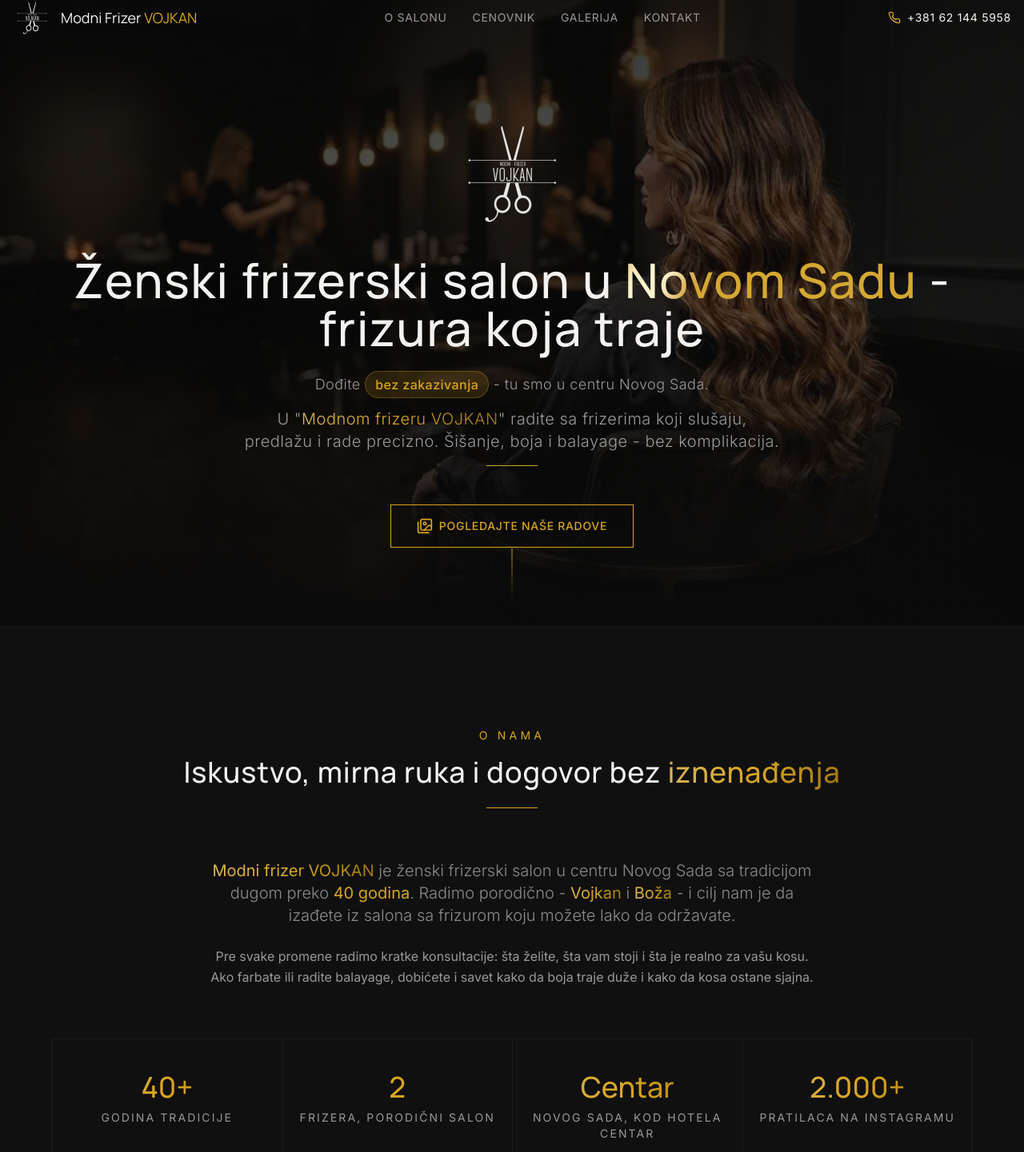
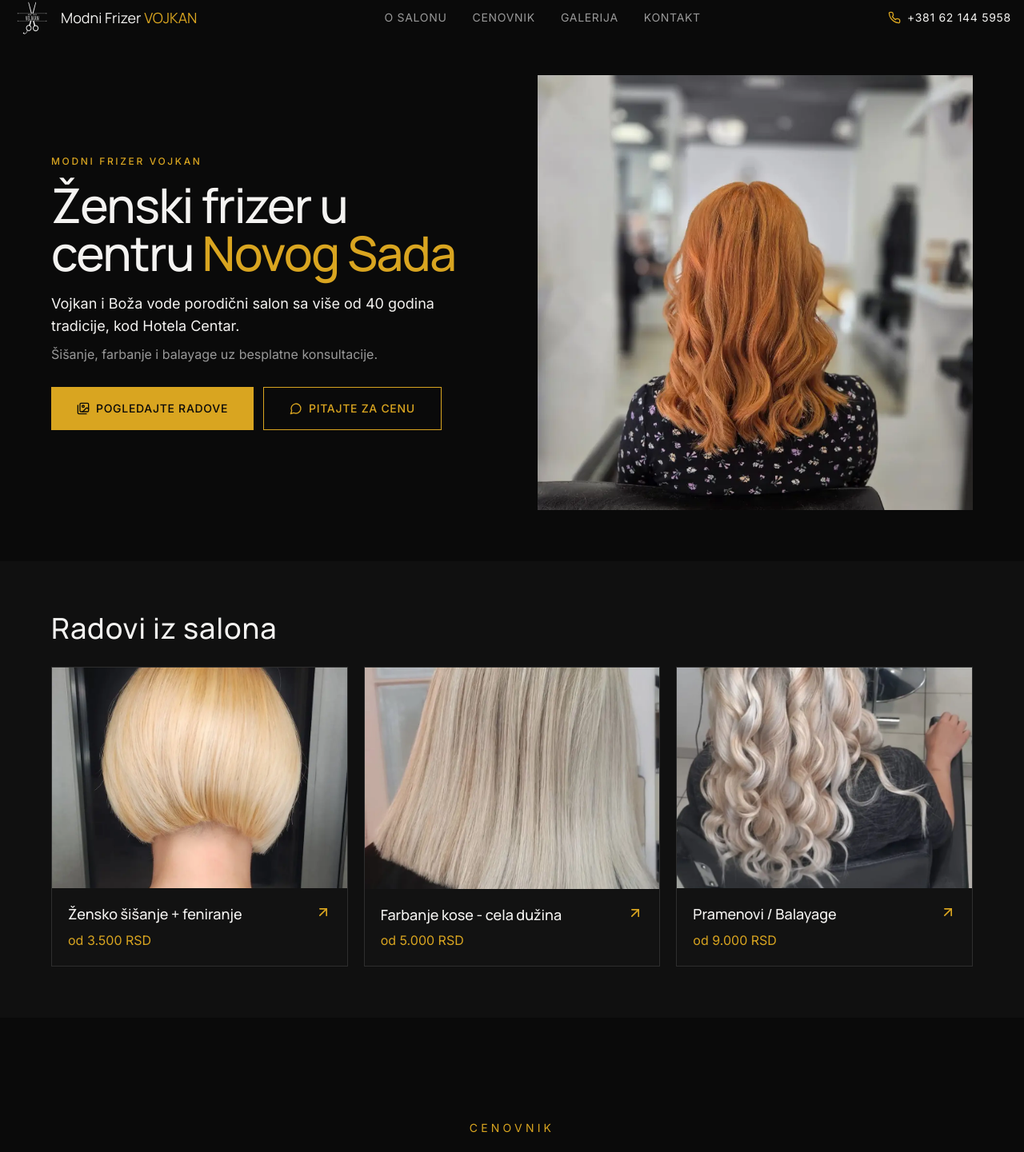
Before and after one commit to bcrnic/modni-frizer-vojkan, a React (Vite) app: page / in a window 1280 px wide. Shown: the part 18-1459 px from the top of the page at 80% size. Built offline with nearby package versions, Linux system fonts and the light colour scheme.

Commit message:
Refresh salon homepage and feature service prices

```diff
--- a/index.html
+++ b/index.html
@@ -20,7 +20,7 @@
 
   <!-- The hero photo is the largest thing on screen; start downloading it right away
        instead of waiting for the JavaScript to render the page. -->
-  <link rel="preload" as="image" href="/assets/hero-bg.webp" type="image/webp" fetchpriority="high" />
+  <link rel="preload" as="image" href="/assets/1.webp" type="image/webp" fetchpriority="high" />
 
   <meta property="og:title" content="Ženski frizer u centru Novog Sada | Modni frizer Vojkan" />
   <meta property="og:description"
@@ -216,6 +216,14 @@
           "mainEntity": [
             {
               "@type": "Question",
+              "name": "Kada ću znati tačnu cenu?",
+              "acceptedAnswer": {
+                "@type": "Answer",
+                "text": "Tačnu cenu dogovaramo na besplatnim konsultacijama, nakon pregleda kose i pre početka usluge."
+              }
+            },
+            {
+              "@type": "Question",
               "name": "Koliko traje šišanje i feniranje?",
               "acceptedAnswer": {
                 "@type": "Answer",
--- a/scripts/prerender.mjs
+++ b/scripts/prerender.mjs
@@ -35,8 +35,8 @@ for (const page of pages) {
   html = replaceOnce(html, /<meta property="og:url" content="[^"]*" \/>/, `<meta property="og:url" content="${page.url}" />`, "og:url");
   html = replaceOnce(html, /<link rel="canonical" href="[^"]*" \/>/, `<link rel="canonical" href="${page.url}" />`, "canonical");
   // Only the home page shows the hero photo.
-  html = html.replace(/\s*<!--[^>]*?-->\s*<link rel="preload" as="image" href="[^"]*hero-bg\.webp"[^>]*>/, "");
-  html = html.replace(/\s*<link rel="preload" as="image" href="[^"]*hero-bg\.webp"[^>]*>/, "");
+  html = html.replace(/\s*<!--[^>]*?-->\s*<link rel="preload" as="image" href="[^"]*\/assets\/1\.webp"[^>]*>/, "");
+  html = html.replace(/\s*<link rel="preload" as="image" href="[^"]*\/assets\/1\.webp"[^>]*>/, "");
   // The home page schema (salon, FAQ) describes "/" only.
   html = replaceOnce(
     html,
--- a/src/components/About.tsx
+++ b/src/components/About.tsx
@@ -24,7 +24,6 @@ const highlights = [
   { value: "40+", label: "godina tradicije" },
   { value: "2", label: "frizera, porodični salon" },
   { value: "Centar", label: "Novog Sada, kod Hotela Centar" },
-  { value: "2.000+", label: "pratilaca na Instagramu" },
 ];
 
 const About = () => {
@@ -35,7 +34,7 @@ const About = () => {
         <ScrollReveal className="text-center mb-16">
           <p className="text-primary uppercase tracking-[0.3em] text-sm mb-4">O nama</p>
           <h2 className="heading-section mb-6">
-            Iskustvo, mirna ruka i dogovor bez <span className="text-gold-gradient">iznenađenja</span>
+            Upoznajte <span className="text-gold-gradient">Vojkana i Božu</span>
           </h2>
           <div className="decorative-line mb-8" />
         </ScrollReveal>
@@ -43,10 +42,7 @@ const About = () => {
         {/* Glavni tekst */}
         <ScrollReveal delay={0.2} className="max-w-3xl mx-auto text-center mb-16">
           <p className="lead-text mb-6">
-            <strong className="text-gold-gradient">Modni frizer VOJKAN</strong> je ženski frizerski salon u centru Novog Sada sa
-            tradicijom dugom preko <strong className="text-primary">40 godina</strong>. Radimo porodično -
-            <strong className="text-gold-gradient"> Vojkan</strong> i <strong className="text-gold-gradient">Boža</strong> - i cilj
-            nam je da izađete iz salona sa frizurom koju možete lako da održavate.
+            Radimo zajedno u porodičnom salonu u centru Novog Sada. Želimo da odete sa frizurom koju možete lako da održavate.
           </p>
           <p className="text-muted-foreground leading-relaxed">
             Pre svake promene radimo kratke konsultacije: šta želite, šta vam stoji i šta je realno za vašu kosu. Ako farbate
@@ -56,7 +52,7 @@ const About = () => {
 
         {/* Brojke */}
         <ScrollReveal delay={0.1} className="mb-16">
-          <dl className="grid grid-cols-2 lg:grid-cols-4 border border-border/40 divide-x divide-y lg:divide-y-0 divide-border/40 bg-card/20">
+          <dl className="grid sm:grid-cols-3 border border-border/40 divide-y sm:divide-x sm:divide-y-0 divide-border/40 bg-card/20">
             {highlights.map((item) => (
               <div key={item.label} className="px-4 py-8 md:py-10 text-center">
                 <dt className="sr-only">{item.label}</dt>
--- /dev/null
+++ b/src/components/FeaturedServices.tsx
@@ -0,0 +1,44 @@
+import { ArrowUpRight } from "lucide-react";
+import { services } from "@/content/pricing";
+import { servicePagePath } from "@/content/servicePages";
+
+const featuredServices = services.flatMap(({ slug, items }) =>
+  slug ? items.flatMap((item) => item.featuredImage ? [{ ...item, slug, image: item.featuredImage }] : []) : [],
+);
+
+const FeaturedServices = () => (
+  <section aria-labelledby="featured-services-title" className="bg-secondary/30 px-4 py-12 md:px-8 md:py-16">
+    <div className="mx-auto max-w-6xl">
+      <h2 id="featured-services-title" className="heading-section mb-7">
+        Radovi iz salona
+      </h2>
+      <ul className="grid gap-5 sm:grid-cols-3">
+        {featuredServices.map(({ name, price, slug, image }) => (
+          <li key={slug}>
+            <a
+              href={servicePagePath(slug)}
+              className="group block h-full overflow-hidden border border-border bg-card transition-colors hover:border-primary focus-visible:outline focus-visible:outline-2 focus-visible:outline-offset-4 focus-visible:outline-primary"
+            >
+              <img
+                src={`${import.meta.env.BASE_URL}assets/${image.file}`}
+                alt={image.alt}
+                loading="lazy"
+                decoding="async"
+                className={`aspect-[4/3] w-full object-cover ${image.position ?? ""}`}
+              />
+              <div className="flex items-start justify-between gap-3 p-4 md:p-5">
+                <div>
+                  <h3 className="text-lg leading-snug">{name}</h3>
+                  <p className="mt-2 text-primary">{price}</p>
+                </div>
+                <ArrowUpRight className="h-5 w-5 shrink-0 text-primary" aria-hidden="true" />
+              </div>
+            </a>
+          </li>
+        ))}
+      </ul>
+    </div>
+  </section>
+);
+
+export default FeaturedServices;
--- a/src/components/Hero.tsx
+++ b/src/components/Hero.tsx
@@ -1,135 +1,53 @@
-import { CalendarDays, Images } from "lucide-react";
+import { CalendarDays, Images, MessageCircle } from "lucide-react";
 import { ONLINE_BOOKING_ENABLED } from "@/config/booking";
-import BlurText from "@/components/reactbits/BlurText";
-import ShinyText from "@/components/reactbits/ShinyText";
-import StarBorder from "@/components/reactbits/StarBorder";
 
 interface HeroProps {
   onBookingOpen: () => void;
 }
 
-const Hero = ({ onBookingOpen }: HeroProps) => {
-  return (
-    <>
-      {/* Top padding keeps the content below the fixed 80px navigation on short (laptop) screens. */}
-      <section className="relative min-h-screen flex items-center justify-center overflow-hidden pt-28 pb-16 md:pt-32">
-        {/* Pozadinska slika sa overlay-em */}
-        <div className="absolute inset-0">
-          <img
-            src={`${import.meta.env.BASE_URL}assets/hero-bg.webp`}
-            alt=""
-            aria-hidden="true"
-            width={1376}
-            height={768}
-            // React 18 only passes the lowercase attribute through to the DOM.
-            {...{ fetchpriority: "high" }}
-            className="w-full h-full object-cover object-[72%_center] md:object-center opacity-60"
-          />
-          <div className="absolute inset-0 bg-gradient-to-b from-background/70 via-background/45 to-background" />
-        </div>
-
-        {/* Sadržaj */}
-        <div className="relative z-10 container mx-auto px-4 text-center">
-        {/* Logo */}
-          <div className="mb-8 animate-fade-in opacity-0" style={{ animationDelay: "0.2s" }}>
-            <img
-              src={`${import.meta.env.BASE_URL}assets/logo.webp`}
-              srcSet={`${import.meta.env.BASE_URL}assets/logo-288.webp 288w, ${import.meta.env.BASE_URL}assets/logo.webp 384w`}
-              sizes="(min-width: 768px) 192px, 144px"
-              width={384}
-              height={384}
-              alt="Modni Frizer Vojkan Logo"
-              decoding="async"
-              className="w-36 h-36 md:w-48 md:h-48 [@media(max-height:800px)]:md:w-36 [@media(max-height:800px)]:md:h-36 mx-auto object-contain mix-blend-lighten opacity-90"
-            />
-          </div>
-
-          {/* Naslov */}
-          <BlurText
-            as="h1"
-            className="heading-display mb-6 text-foreground justify-center"
-            delay={90}
-            stepDuration={0.3}
-            segments={[
-              "Ženski frizerski salon u",
-              {
-                key: "grad",
-                node: (
-                  <ShinyText color="#d4a832" shineColor="#fff4cc" speed={2.6} delay={2.5} shineWidth={30}>
-                    Novom Sadu
-                  </ShinyText>
-                ),
-              },
-              "- frizura koja traje",
-            ]}
-          />
-
-          <p
-            className="text-base md:text-lg text-muted-foreground max-w-2xl mx-auto mb-3 font-light tracking-wide animate-fade-in opacity-0"
-            style={{ animationDelay: "0.5s" }}
-          >
-            {ONLINE_BOOKING_ENABLED ? "Zakazivanje termina ili" : "Dođite"}{" "}
-            <span className="inline-flex items-center rounded-full bg-primary/15 border border-primary/30 px-2.5 py-0.5 md:px-3 md:py-1 text-sm md:text-base text-primary font-medium">
-              {ONLINE_BOOKING_ENABLED ? "dolazak bez zakazivanja" : "bez zakazivanja"}
-            </span>{" "}
-            {ONLINE_BOOKING_ENABLED ? "- izbor je vaš." : "- tu smo u centru Novog Sada."}
+const Hero = ({ onBookingOpen }: HeroProps) => (
+  <section className="px-4 pb-10 pt-24 md:px-8 md:pb-16 md:pt-28">
+    <div className="mx-auto grid max-w-6xl items-center gap-8 md:grid-cols-2 md:gap-12 lg:gap-16">
+      <div className="max-w-xl">
+        <p className="mb-4 text-xs font-medium uppercase tracking-[0.22em] text-primary">
+          Modni frizer Vojkan
         </p>
-
-          {/* Podnaslov */}
-          <p
-            className="text-lg md:text-xl text-muted-foreground max-w-2xl mx-auto mb-4 font-light tracking-wide animate-fade-in opacity-0"
-            style={{ animationDelay: "0.6s" }}
-          >
-            U "<span className="text-gold-gradient">Modnom frizeru VOJKAN</span>" radite sa frizerima koji slušaju, predlažu i rade precizno.
-            {ONLINE_BOOKING_ENABLED
-              ? " Zakažite termin za šišanje, boju ili balayage - bez komplikacija."
-              : " Šišanje, boja i balayage - bez komplikacija."}
+        <h1 className="font-heading text-4xl leading-tight tracking-tight sm:text-5xl lg:text-6xl">
+          Ženski frizer u centru <span className="text-primary">Novog Sada</span>
+        </h1>
+        <p className="mt-5 text-base leading-relaxed text-foreground md:text-lg">
+          Vojkan i Boža vode porodični salon sa više od 40 godina tradicije, kod Hotela Centar.
         </p>
-
-          {/* Dekorativna linija */}
-          <div
-            className="decorative-line mb-12 animate-fade-in opacity-0"
-            style={{ animationDelay: "0.7s" }}
-          />
-
-          {/* CTA: online booking when it is on; otherwise a quiet link to the work. */}
-          <div
-            className="flex flex-col sm:flex-row gap-4 justify-center animate-fade-in-up opacity-0"
-            style={{ animationDelay: "0.8s" }}
-          >
-            {ONLINE_BOOKING_ENABLED ? (
-              <StarBorder
-                as="button"
-                onClick={onBookingOpen}
-                className="btn-gold"
-                radius={0}
-                thickness={1.5}
-                color="#fff4cc"
-                trailColor="#d4a832"
-                glow={0.8}
-                duration={5}
-                borderColor="rgba(255, 255, 255, 0.18)"
-              >
-                <CalendarDays className="w-5 h-5" />
-                Zakaži termin
-              </StarBorder>
-            ) : (
-              <a href="#galerija" className="btn-outline-gold">
-                <Images className="w-5 h-5" />
-                Pogledajte naše radove
+        <p className="mt-2 text-base leading-relaxed text-muted-foreground">
+          Šišanje, farbanje i balayage uz besplatne konsultacije.
+        </p>
+        <div className="mt-7 flex flex-col gap-3 sm:flex-row md:flex-wrap">
+          <a href="#galerija" className="btn-gold">
+            <Images className="h-4 w-4" aria-hidden="true" />
+            Pogledajte radove
           </a>
+          <a href="#kontakt" className="btn-outline-gold">
+            <MessageCircle className="h-4 w-4" aria-hidden="true" />
+            Pitajte za cenu
+          </a>
+          {ONLINE_BOOKING_ENABLED && (
+            <button type="button" onClick={onBookingOpen} className="btn-outline-gold">
+              <CalendarDays className="h-4 w-4" aria-hidden="true" />
+              Zakažite termin
+            </button>
           )}
         </div>
       </div>
-
-        {/* Scroll indikator */}
-        <div className="absolute bottom-8 left-1/2 -translate-x-1/2">
-          <div className="w-px h-16 bg-gradient-to-b from-primary to-transparent" />
+      <img
+        src={`${import.meta.env.BASE_URL}assets/1.webp`}
+        alt="Bakarni talasi srednje dužine, rad iz salona Modni frizer Vojkan"
+        width={900}
+        height={1200}
+        {...{ fetchpriority: "high" }}
+        className="aspect-[4/3] w-full object-cover object-[center_55%] md:aspect-square"
+      />
     </div>
   </section>
-
-    </>
 );
-};
 
 export default Hero;
--- a/src/components/PricingFAQ.tsx
+++ /dev/null
@@ -1,59 +0,0 @@
-import { Accordion, AccordionContent, AccordionItem, AccordionTrigger } from "@/components/ui/accordion";
-import { ScrollReveal } from "./animations/ScrollReveal";
-
-const PricingFAQ = () => {
-  return (
-    <section id="cene" className="section-padding bg-secondary/30">
-      <div className="container mx-auto">
-        <ScrollReveal className="text-center mb-12">
-          <p className="text-primary uppercase tracking-[0.3em] text-sm mb-4">Cene</p>
-          <h2 className="heading-section mb-6">
-            Cene u salonu Modni frizer VOJKAN - Novi Sad
-          </h2>
-          <div className="decorative-line mb-8" />
-          <p className="text-muted-foreground max-w-2xl mx-auto">
-            Najčešće pitanje je: “Koliko košta?”. Cene su okvirne i zavise od dužine kose i utroška materijala.
-          </p>
-        </ScrollReveal>
-
-        <div className="max-w-3xl mx-auto">
-          <Accordion type="single" collapsible className="w-full">
-            <AccordionItem value="item-1">
-              <AccordionTrigger>Da li imate cenovnik?</AccordionTrigger>
-              <AccordionContent className="text-muted-foreground">
-                Imamo okvirne cene u sekciji "Cenovnik". Tačna cena zavisi od dužine kose, gustine i količine materijala.
-              </AccordionContent>
-            </AccordionItem>
-
-            <AccordionItem value="item-2">
-              <AccordionTrigger>Zašto se cena razlikuje od osobe do osobe?</AccordionTrigger>
-              <AccordionContent className="text-muted-foreground">
-                Kod farbanja i balayage-a, utrošak materijala i vreme rada se razlikuju. Zato uvek radimo kratke konsultacije
-                pre usluge i dogovorimo cenu pre početka.
-              </AccordionContent>
-            </AccordionItem>
-
-            <AccordionItem value="item-3">
-              <AccordionTrigger>Da li su cene iz cenovnika konačne?</AccordionTrigger>
-              <AccordionContent className="text-muted-foreground">
-                Cene su okvirne. Tačna cena zavisi od dužine kose, gustine i utroška materijala - zato se dogovaramo nakon kratkih
-                konsultacija.
-              </AccordionContent>
-            </AccordionItem>
-
-            <AccordionItem value="item-4">
-              <AccordionTrigger>Kako najbrže da dobijem tačnu cenu?</AccordionTrigger>
-              <AccordionContent className="text-muted-foreground">
-                Javite nam se sa uslugom i dužinom kose (po želji i fotografijom) - kontakt je na dnu stranice. Ili dođite u
-                salon, pa ćemo cenu dogovoriti na kratkim konsultacijama.
-              </AccordionContent>
-            </AccordionItem>
-          </Accordion>
-
-        </div>
-      </div>
-    </section>
-  );
-};
-
-export default PricingFAQ;
--- a/src/components/Services.tsx
+++ b/src/components/Services.tsx
@@ -18,7 +18,7 @@ const Services = () => {
           </h2>
           <div className="decorative-line mb-8" />
           <p className="text-lg text-muted-foreground/80 max-w-2xl mx-auto font-light">
-            Šišanje, farbanje, pramenovi, balayage i nega kose. Cene zavise od dužine kose i utroška materijala.
+            Šišanje, farbanje, pramenovi, balayage i nega kose.
           </p>
         </ScrollReveal>
 
@@ -75,8 +75,8 @@ const Services = () => {
 
         {/* Napomena */}
         <ScrollReveal delay={0.3}>
-          <p className="text-center text-muted-foreground text-sm mt-12">
-            Konsultacije su besplatne. Tačnu cenu dogovaramo nakon pregleda kose.
+          <p id="cene" className="mx-auto mt-12 max-w-2xl scroll-mt-24 text-center text-sm leading-relaxed text-muted-foreground">
+            Cena zavisi od dužine kose i utroška materijala. Pošaljite nam fotografiju kose i recite šta želite, pa ćemo vam dati okvirnu cenu.
           </p>
         </ScrollReveal>
       </div>
--- a/src/components/sections/FAQ.tsx
+++ b/src/components/sections/FAQ.tsx
@@ -8,6 +8,12 @@ const FAQ = () => {
           <h2 id="faq-title" className="heading-section mb-10 text-center">Česta pitanja</h2>
 
           <div className="space-y-8">
+            <div className="p-6 bg-card border border-border">
+              <h3 className="font-heading text-xl mb-2">Kada ću znati tačnu cenu?</h3>
+              <p className="text-muted-foreground leading-relaxed">
+                Tačnu cenu dogovaramo na besplatnim konsultacijama, nakon pregleda kose i pre početka usluge.
+              </p>
+            </div>
             <div className="p-6 bg-card border border-border">
               <h3 className="font-heading text-xl mb-2">Koliko traje šišanje i feniranje?</h3>
               <p className="text-muted-foreground leading-relaxed">
--- a/src/content/pricing.ts
+++ b/src/content/pricing.ts
@@ -8,6 +8,7 @@ export interface PriceItem {
   name: string;
   price: string;
   description: string;
+  featuredImage?: { file: string; alt: string; position?: string };
 }
 
 export interface PriceCategory {
@@ -22,7 +23,12 @@ export const services: PriceCategory[] = [
     category: "Šišanje & Stilizacija",
     slug: "zensko-sisanje-novi-sad",
     items: [
-      { name: "Žensko šišanje + feniranje", price: "od 3.500 RSD", description: "Prilagođeno vašem stilu" },
+      {
+        name: "Žensko šišanje + feniranje",
+        price: "od 3.500 RSD",
+        description: "Prilagođeno vašem stilu",
+        featuredImage: { file: "4.webp", alt: "Kratki plavi bob" },
+      },
       { name: "Feniranje", price: "od 1.200 RSD", description: "Profesionalna stilizacija" },
     ]
   },
@@ -31,7 +37,12 @@ export const services: PriceCategory[] = [
     slug: "farbanje-kose-novi-sad",
     items: [
       { name: "Farbanje kose - koren", price: "od 4.000 RSD", description: "Premium boje" },
-      { name: "Farbanje kose - cela dužina", price: "od 5.000 RSD", description: "Premium boje" },
+      {
+        name: "Farbanje kose - cela dužina",
+        price: "od 5.000 RSD",
+        description: "Premium boje",
+        featuredImage: { file: "2.webp", alt: "Ravna kosa u hladnoj plavoj nijansi" },
+      },
       { name: "Farbanje kose + šišanje", price: "od 6.000 RSD", description: "Premium boje" },
     ]
   },
@@ -39,7 +50,12 @@ export const services: PriceCategory[] = [
     category: "Pramenovi & Prelivi",
     slug: "balayage-novi-sad",
     items: [
-      { name: "Pramenovi / Balayage", price: "od 9.000 RSD", description: "Prirodan izgled" },
+      {
+        name: "Pramenovi / Balayage",
+        price: "od 9.000 RSD",
+        description: "Prirodan izgled",
+        featuredImage: { file: "8.webp", alt: "Plavi balayage sa loknama", position: "object-[center_75%]" },
+      },
       { name: "Pramenovi / Balayage + šišanje", price: "od 11.000 RSD", description: "Prirodan izgled" },
       { name: "Preliv / Toniranje", price: "od 4.000 RSD", description: "Osvežavanje boje" },
       { name: "Preliv / Toniranje + šišanje", price: "od 6.000 RSD", description: "Osvežavanje boje" },
--- a/src/pages/Index.tsx
+++ b/src/pages/Index.tsx
@@ -3,7 +3,7 @@ import Navigation from "@/components/Navigation";
 import Hero from "@/components/Hero";
 import About from "@/components/About";
 import Services from "@/components/Services";
-import PricingFAQ from "@/components/PricingFAQ";
+import FeaturedServices from "@/components/FeaturedServices";
 import Gallery from "@/components/Gallery";
 import Contact from "@/components/Contact";
 import Footer from "@/components/Footer";
@@ -27,10 +27,10 @@ const Index = () => {
       <Navigation onBookingOpen={handleBookingOpen} />
       <main>
         <Hero onBookingOpen={handleBookingOpen} />
+        <FeaturedServices />
+        <Services />
+        <Gallery />
         <About />
-        <Services />
-        <PricingFAQ />
-        <Gallery />
         <FAQ />
         <Contact onBookingOpen={handleBookingOpen} />
       </main>
```
Also changed, not shown: src/components/Gallery.tsx (+5 -5 lines), public/llms.txt, 1 other file (tests, documents, lock files or other folders). Lines whose indentation alone changed are shown as unchanged.
